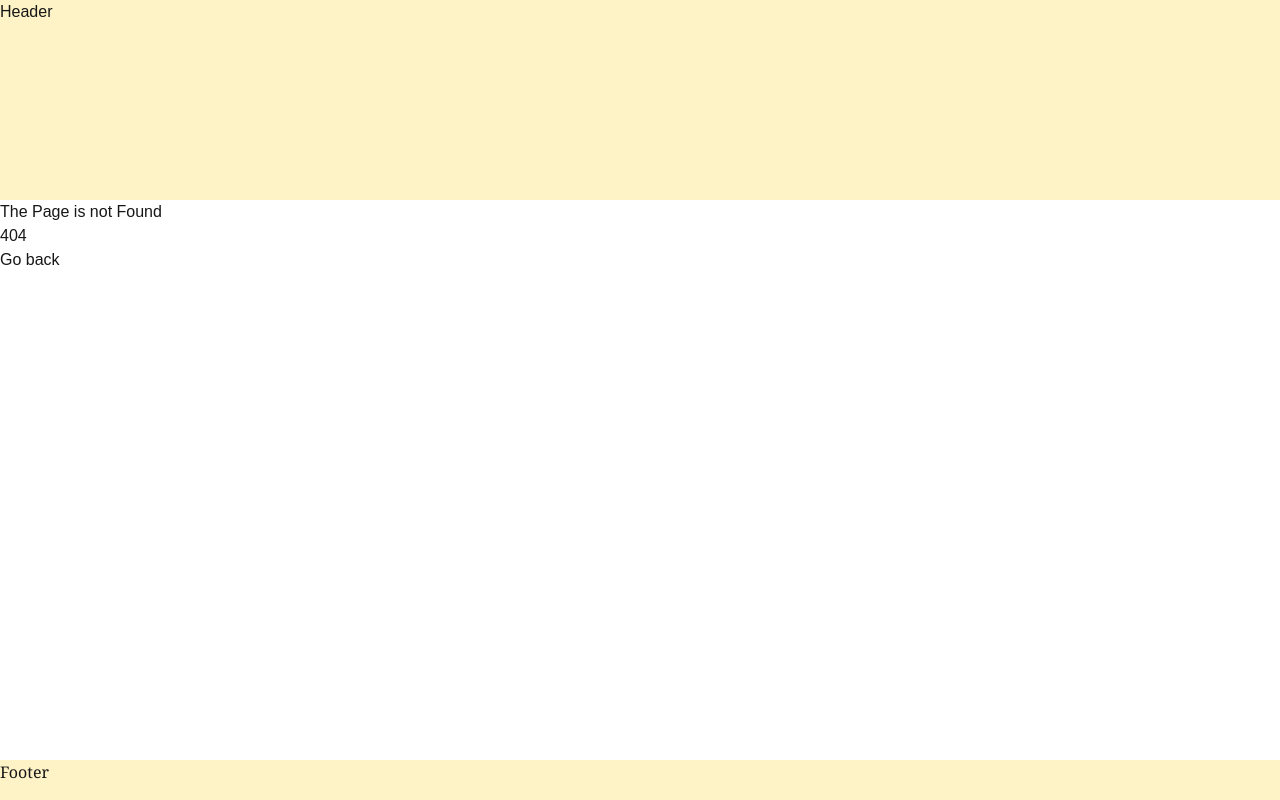
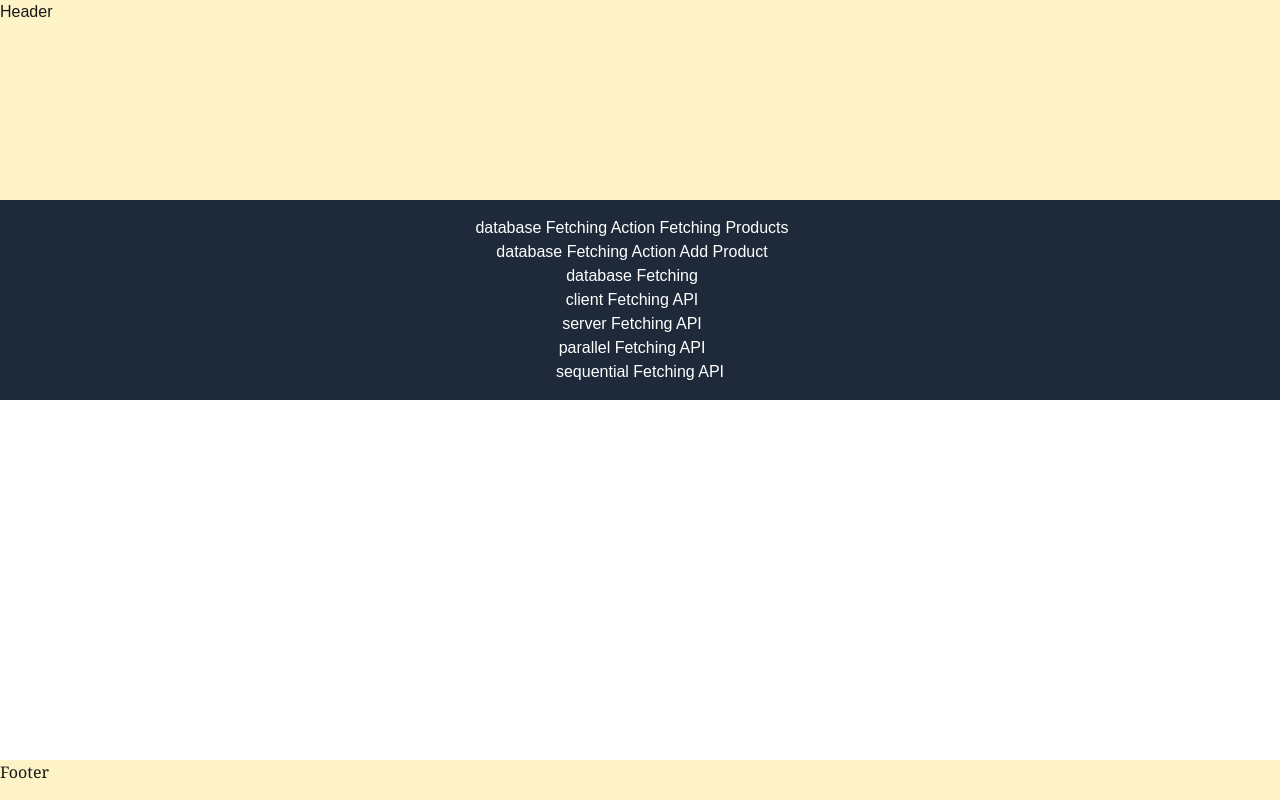
Before and after one commit to JuneWprog/nextjs-tutorial, a Next.js app: page /data-fetching in a window 1280 px wide. Before the commit this address had no page. Built offline with nearby package versions, Linux system fonts and the light colour scheme.

Commit message:
db fetching

```diff
--- /dev/null
+++ b/src/app/data-fetching/page.tsx
@@ -0,0 +1,19 @@
+import React from 'react'
+import Link from 'next/link'
+
+const Nav = () => {
+  return (
+    <div className="flex flex-col justify-center items-center space-x-4 p-4 bg-gray-800 text-white">
+      <Link href="/data-fetching/products-db" className="hover:text-gray-300">  database  Fetching  Action  Fetching Products</Link>
+        <Link href="/data-fetching/product-db-creat" className="hover:text-gray-300"> database  Fetching Action Add Product</Link>
+        <Link href="/data-fetching/react-form" className="hover:text-gray-300">  database  Fetching</Link>
+        <Link href="/data-fetching/user-client" className="hover:text-gray-300"> client Fetching API</Link>
+        <Link href="/data-fetching/user-server" className="hover:text-gray-300"> server Fetching API</Link>
+        <Link href="/data-fetching/user-parallel" className="hover:text-gray-300"> parallel Fetching API</Link>
+        <Link href="/data-fetching/posts-sequential" className="hover:text-gray-300"> sequential Fetching API</Link>
+
+    </div>
+  )
+}
+
+export default Nav
--- a/src/app/data-fetching/product-db-creat/page.tsx
+++ b/src/app/data-fetching/product-db-creat/page.tsx
@@ -1,6 +1,6 @@
 "use client";
 
-import { FormState, createProduct } from "../actions/products";
+import { FormState, createProduct } from "../actions/products"; //server functions
 import { Submit } from "../components/submit";
 import { useActionState } from "react";
 
@@ -9,12 +9,19 @@ export default function AddProductPage() {
     errors: {},
   };
 
+
+    // Bind the createProduct function to the current context
+    //useActionState is a custom hook that manages the state of the form submission process.
+    // It takes a function (createProduct) and an initial state (initialState) as arguments.
+    // The hook returns the current state of the form and a function to handle form submissions.
+
   const [state, formAction] = useActionState(createProduct, initialState);
 
   return (
     <form action={formAction} className="p-4 space-y-4 max-w-96">
       <div>
-        <label className="text-white">
+        <h2>Add A Product</h2>
+        <label className="text-black">
           Title
           <input
             type="text"
@@ -27,7 +34,7 @@ export default function AddProductPage() {
         )}
       </div>
       <div>
-        <label className="text-white">
+        <label className="text-black">
           Price
           <input
             type="number"
@@ -40,7 +47,7 @@ export default function AddProductPage() {
         )}
       </div>
       <div>
-        <label className="text-white">
+        <label className="text-black">
           Description
           <textarea
             className="block w-full p-2 text-black border rounded"
@@ -53,7 +60,7 @@ export default function AddProductPage() {
       </div>
       {/* <button
         type="submit"
-        className="block w-full p-2 text-white bg-blue-500 rounded disabled:bg-gray-500"
+        className="block w-full p-2 text-black bg-blue-500 rounded disabled:bg-gray-500"
         disabled={isPending}
       >
         Submit
--- a/src/app/data-fetching/products-db/[id]/product-edit-form.tsx
+++ b/src/app/data-fetching/products-db/[id]/product-edit-form.tsx
@@ -17,7 +17,8 @@ export default function ProductEditForm({ product }: { product: Product }) {
   return (
     <form action={formAction} className="p-4 space-y-4 max-w-96">
       <div>
-        <label className="text-white">
+        <h2 className="text-black">Edit Product</h2>
+        <label className="text-black">
           Title
           <input
             type="text"
@@ -31,7 +32,7 @@ export default function ProductEditForm({ product }: { product: Product }) {
         )}
       </div>
       <div>
-        <label className="text-white">
+        <label className="text-black">
           Price
           <input
             type="number"
@@ -45,7 +46,7 @@ export default function ProductEditForm({ product }: { product: Product }) {
         )}
       </div>
       <div>
-        <label className="text-white">
+        <label className="text-black">
           Description
           <textarea
             className="block w-full p-2 text-black border rounded"
@@ -59,7 +60,7 @@ export default function ProductEditForm({ product }: { product: Product }) {
       </div>
       {/* <button
         type="submit"
-        className="block w-full p-2 text-white bg-blue-500 rounded disabled:bg-gray-500"
+        className="block w-full p-2 text-black bg-blue-500 rounded disabled:bg-gray-500"
         disabled={isPending}
       >
         Submit
```
Also changed, not shown: src/app/data-fetching/actions/products.ts (+8 -3 lines), src/app/data-fetching/products-db/product-detail.tsx (+8 -1 lines), 2 other files (tests, documents, lock files or other folders).
